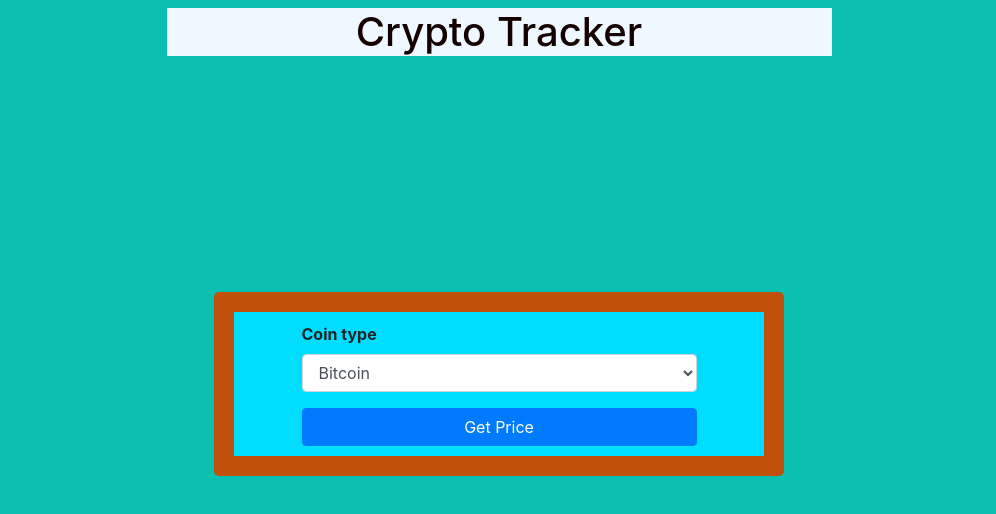
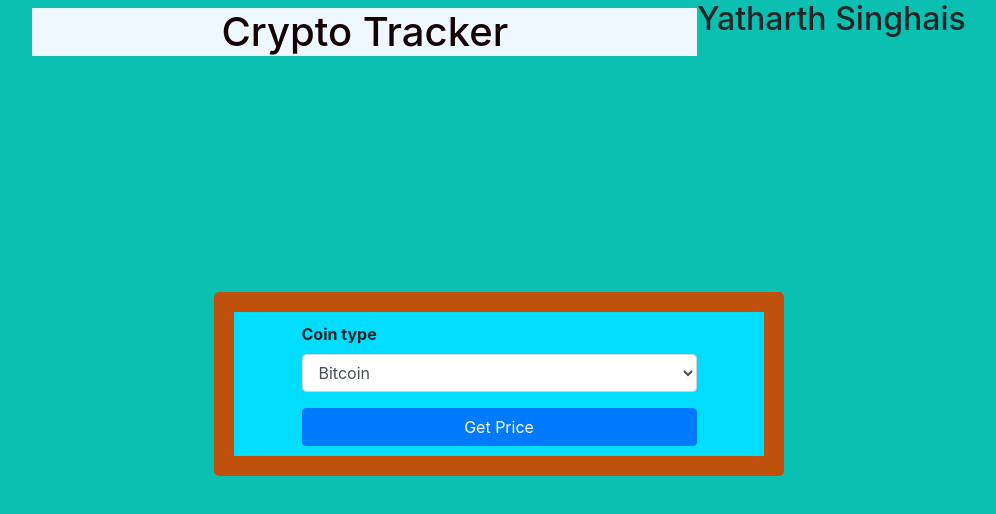
Before and after one commit to YATHARTHH/cryptoproject, a plain HTML site: page index.html in a window 1280 px wide. Shown: the whole page, without its empty margins (141-1137 px from the left). Drawn offline with nearby package versions, Linux system fonts and the light colour scheme.

Commit message:
Update index.html

```diff
--- a/index.html
+++ b/index.html
@@ -13,6 +13,7 @@
     <div class="container">
         <div class="row justify-content-center">
             <h1 class="col-7 text-center mt-2"> Crypto Tracker </h1>
+            <h2>Yatharth Singhais</h2>
             <div class="col-md-6 row justify-content-center main fix" id="allContaint">
                 <div class="col-10">
                     <form action="" id="searchForm">
```
